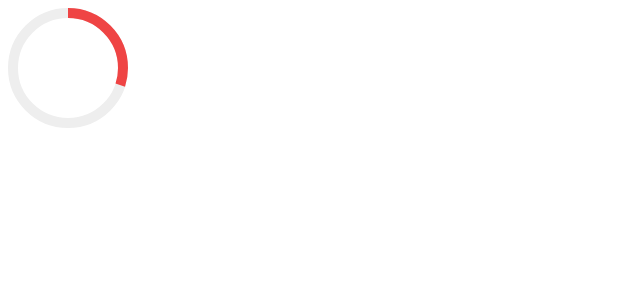
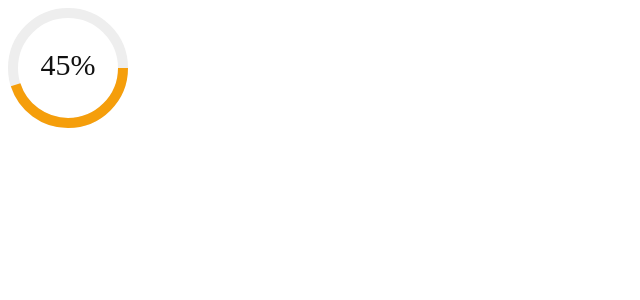
Before and after one commit to Ekaterina1418/progress-bar, a Vue app: page / in a window 1280 px wide. Shown: the top 300 px of the page, without its empty margins (0-640 px from the left). Built offline with nearby package versions, Linux system fonts and the light colour scheme; the HTML template or start-up script is replaced by a standard one.

Commit message:
fix: correct max prop value in CircularProgress component usage in App.vue

```diff
--- a/src/App.vue
+++ b/src/App.vue
@@ -3,7 +3,7 @@ import CircularProgress from './components/CircularProgress.vue'
 </script>
 
 <template>
-  <CircularProgress :value="45" :max="150" :size="120" :strokeWidth="10" type="circle" />
+  <CircularProgress :value="45" :max="100" :size="120" :strokeWidth="10" type="circle" />
 </template>
 
 <style scoped></style>
--- a/src/components/CircularProgress.vue
+++ b/src/components/CircularProgress.vue
@@ -1,10 +1,5 @@
 <template>
-  <svg
-    :width="size"
-    :height="size"
-    :view-box="`0 0 ${size} ${size}`"
-    :style="{ transform: rotation }"
-  >
+  <svg :width="size" :height="size" :view-box="`0 0 ${size} ${size}`">
     <circle
       :cx="center"
       :cy="center"
@@ -22,7 +17,13 @@
       :stroke-width="strokeWidth"
       :stroke-dasharray="visibleCircumference"
       :stroke-dashoffset="dashOffset"
+      :transform="rotation"
     />
+    <g v-if="!props.status" :transform="`translate(${center}, ${center})`">
+      <text text-anchor="middle" dominant-baseline="middle" :font-size="size * 0.25" fill="#111">
+        {{ Math.round(progressRatio * 100) }}%
+      </text>
+    </g>
   </svg>
 </template>
 
```
